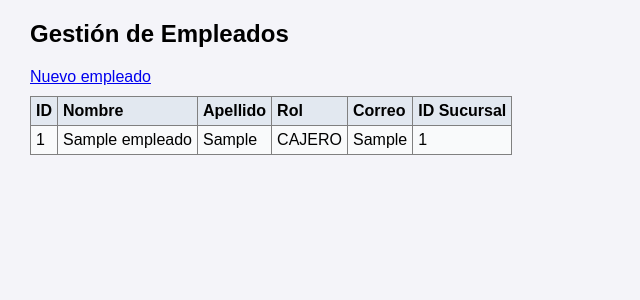
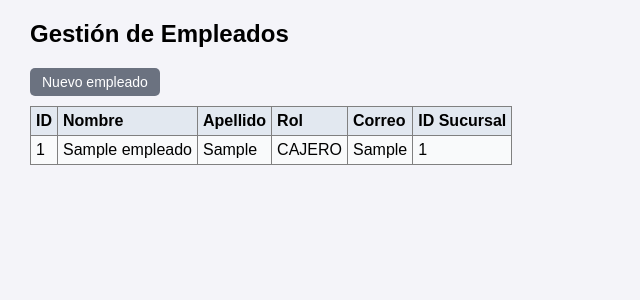
Before and after one commit to JuanSebastianTorres/SupermercadosApp, a Flask app: template templates/empleados.html in a window 1280 px wide. Shown: the part 130-430 px from the top of the page, without its empty margins (0-640 px from the left). Run offline with Flask 3, Linux system fonts and the light colour scheme; the template is opened without the code that fills it: values that come from a table or form of the project are taken from there, others are empty; tables that the repository leaves empty hold one stand-in row (values such as "Sample post"); some libraries are stand-ins or nearby versions.

Commit message:
cambios en boton volver a empleado nuevo

```diff
--- a/templates/empleados.html
+++ b/templates/empleados.html
@@ -2,7 +2,9 @@
 {% block content %}
 <h2>Gestión de Empleados</h2>
 
-<a href="{{ url_for('empleados.nuevo_empleado') }}" class="btn">Nuevo empleado</a>
+<div class="empleados-header">
+  <a href="{{ url_for('empleados.nuevo_empleado') }}" class="btn-volver">Nuevo empleado</a>
+</div>
 
 <table border="1" cellpadding="5" cellspacing="0">
   <thead>
--- a/templates/inicio_gerente.html
+++ b/templates/inicio_gerente.html
@@ -7,7 +7,7 @@
   <p>Seleccione un módulo para gestionar:</p>
 
   <div class="modulos">
-    <a href="{{ url_for('empleados.nuevo_empleado') }}" class="modulo-card">
+    <a href="{{ url_for('empleados.listar_empleados') }}" class="modulo-card">
       Gestión de Empleados
     </a>
     <a href="{{ url_for('reportes.reportes') }}" class="modulo-card">
```
Also changed, not shown: static/styles.css (line endings or trailing spaces).
